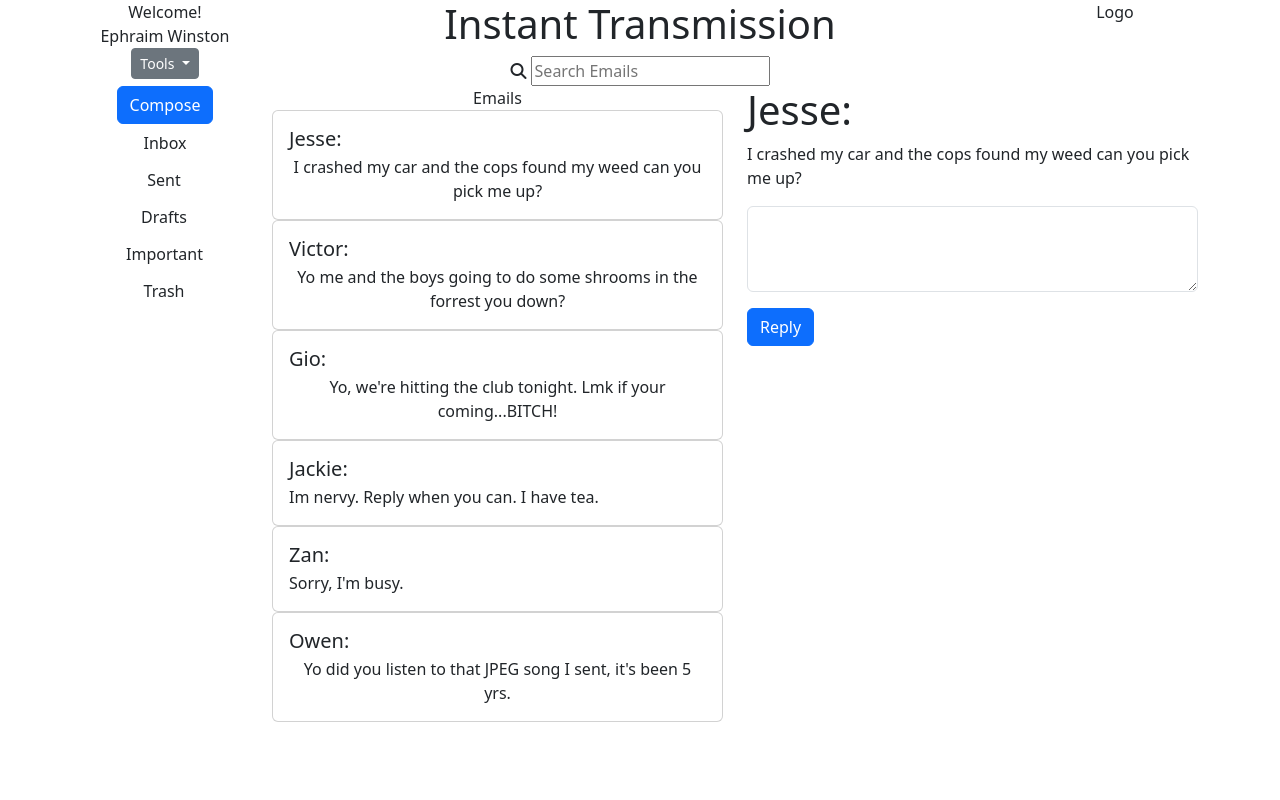
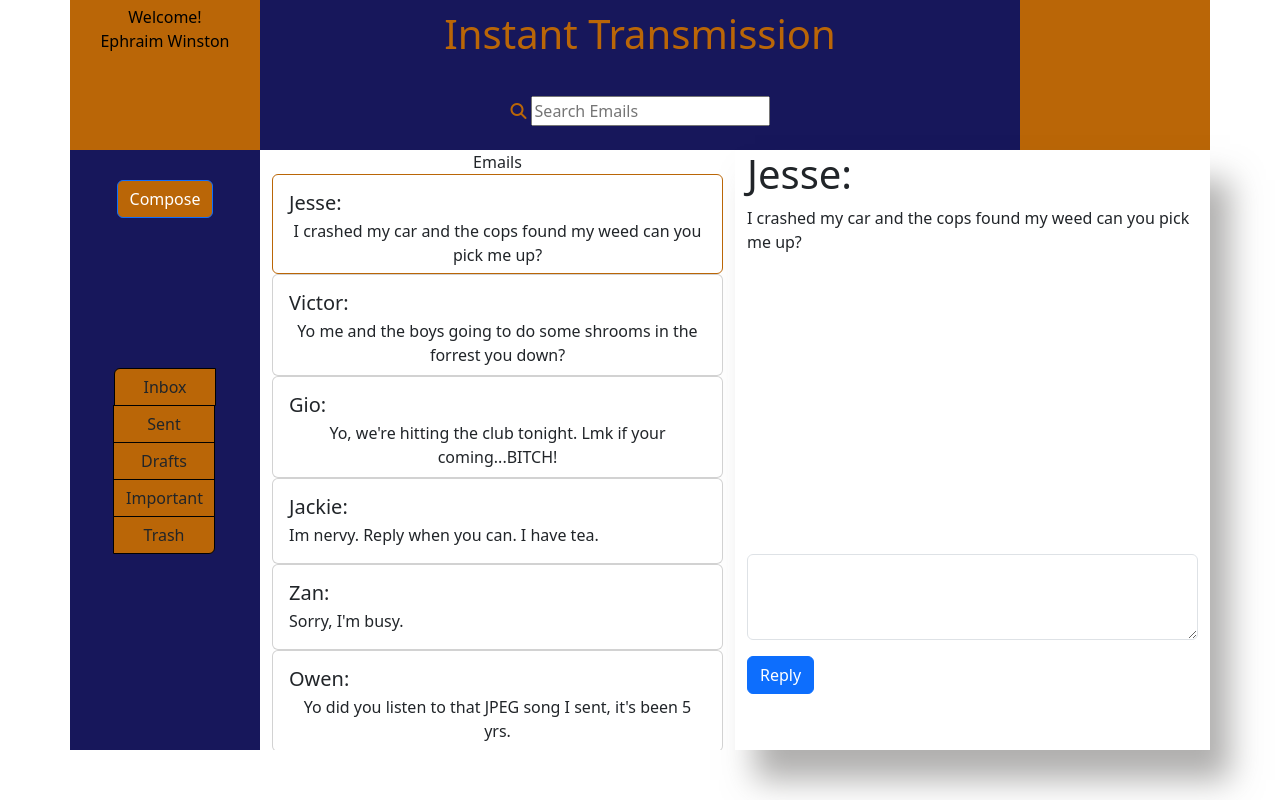
Before and after one commit to Ephraim-Winston/bootstrap-project, a plain HTML site: page index.html in a window 1280 px wide. Drawn offline with nearby package versions, Linux system fonts and the light colour scheme.

Commit message:
bootstra p grid update

```diff
--- a/index.html
+++ b/index.html
@@ -10,7 +10,7 @@
   <link href="https://cdn.jsdelivr.net/npm/bootstrap@5.3.0-alpha3/dist/css/bootstrap.min.css" rel="stylesheet"
     integrity="sha384-KK94CHFLLe+nY2dmCWGMq91rCGa5gtU4mk92HdvYe+M/SXH301p5ILy+dN9+nJOZ" crossorigin="anonymous">
 
-  <link href="email.css" rel="stylesheet" type="text/css">
+  <link href="index.css" rel="stylesheet" type="text/css">
   <link rel="stylesheet" type="text/css"
     href="https://cdn.jsdelivr.net/npm/@fortawesome/fontawesome-free@6.2.1/css/fontawesome.min.css">
   <script src="https://kit.fontawesome.com/6a31ed4bc4.js" crossorigin="anonymous"></script>
@@ -43,17 +43,19 @@
         </div>
       </div>
       <div class="col-8 col-sm-8 col-md-8 col-lg-8 title">
+
         <h1>Instant Transmission</h1>
-        <!--This is my search bar bellow-->
+
+
         <form class="navbar-search pull-left search-bar">
-          <!--Font Awesome icons showing as blank squares. Low priority problem, fix later-->
+
           <span><i class="fa-solid fa-magnifying-glass"></i></span>
           <input type="text" class="search-query" placeholder="Search Emails">
         </form>
+
       </div>
 
       <div class="col-2 col-sm-2 col-md-2  col-lg-2  decoration">
-        Logo
       </div>
 
     </div>
@@ -134,9 +136,9 @@
         </div>
       </div>
     </div>
-    <script src="https://cdn.jsdelivr.net/npm/bootstrap@5.3.0-alpha3/dist/js/bootstrap.bundle.min.js"
-      integrity="sha384-ENjdO4Dr2bkBIFxQpeoTz1HIcje39Wm4jDKdf19U8gI4ddQ3GYNS7NTKfAdVQSZe"
-      crossorigin="anonymous"></script>
+      <script src="https://cdn.jsdelivr.net/npm/bootstrap@5.3.0-alpha3/dist/js/bootstrap.bundle.min.js"
+        integrity="sha384-ENjdO4Dr2bkBIFxQpeoTz1HIcje39Wm4jDKdf19U8gI4ddQ3GYNS7NTKfAdVQSZe"
+        crossorigin="anonymous"></script>
 </body>
 
 </html>
```
